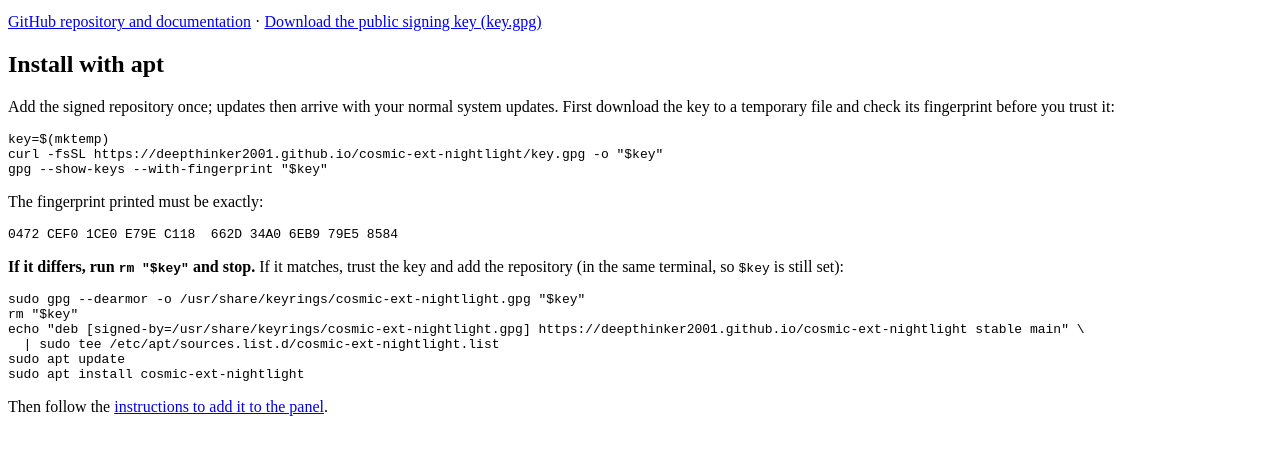
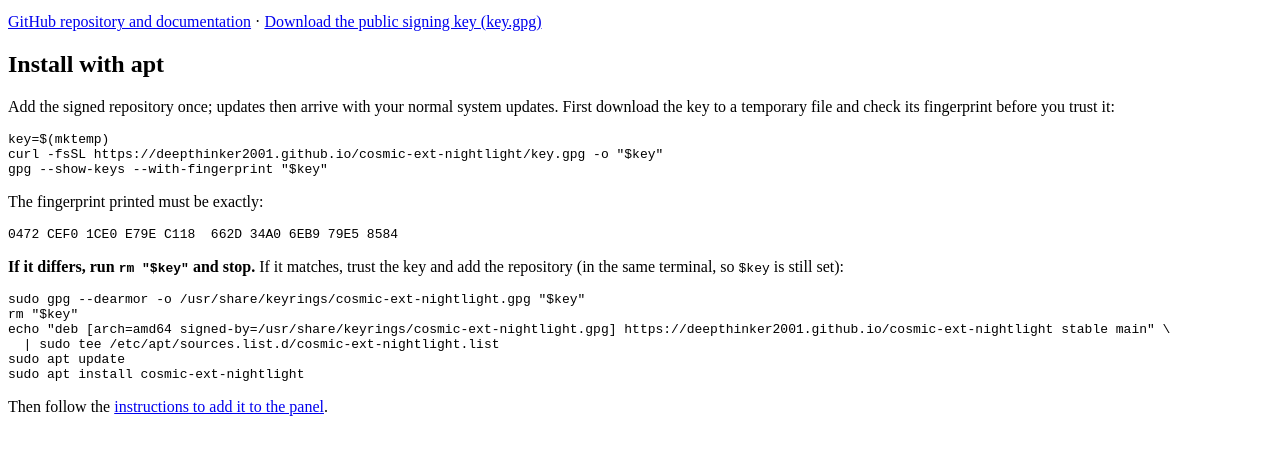
Before and after one commit to deepthinker2001/cosmic-ext-nightlight, a plain HTML site: page index.html in a window 1280 px wide. Shown: the part 101-556 px from the top of the page. Drawn offline with Linux system fonts and the light colour scheme.

Commit message:
apt repository: cosmic-ext-nightlight 0.3.0

```diff
--- a/index.html
+++ b/index.html
@@ -29,7 +29,7 @@ gpg --show-keys --with-fingerprint "$key"
       terminal, so <code>$key</code> is still set):</p>
     <pre><code>sudo gpg --dearmor -o /usr/share/keyrings/cosmic-ext-nightlight.gpg "$key"
 rm "$key"
-echo "deb [signed-by=/usr/share/keyrings/cosmic-ext-nightlight.gpg] https://deepthinker2001.github.io/cosmic-ext-nightlight stable main" \
+echo "deb [arch=amd64 signed-by=/usr/share/keyrings/cosmic-ext-nightlight.gpg] https://deepthinker2001.github.io/cosmic-ext-nightlight stable main" \
   | sudo tee /etc/apt/sources.list.d/cosmic-ext-nightlight.list
 sudo apt update
 sudo apt install cosmic-ext-nightlight
```
Also changed, not shown: 6 other files.
